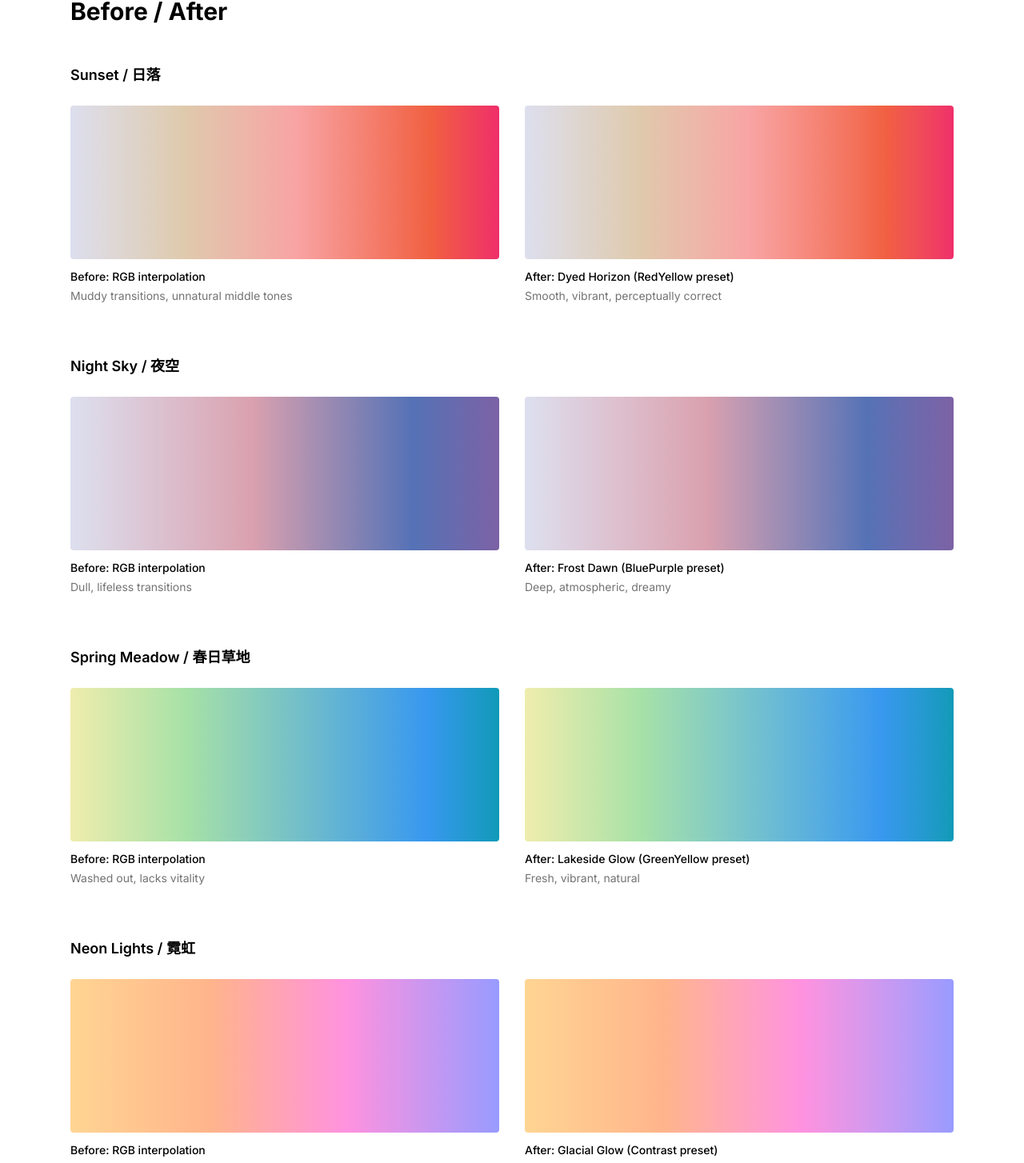
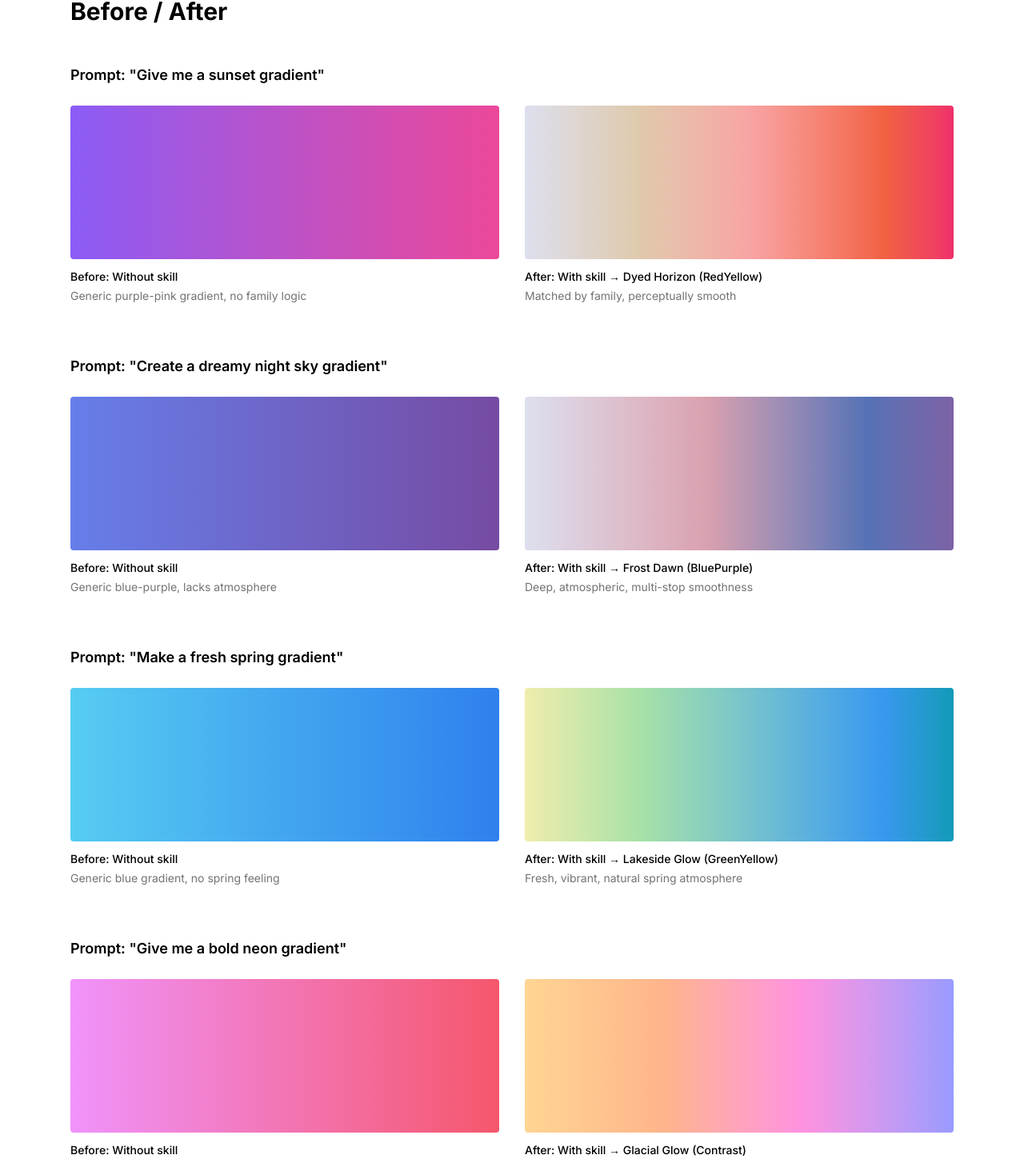
Before and after one commit to biasia-sudo/gradients-skill-site, a Next.js app: page / in a window 1280 px wide. Shown: the part 433-1887 px from the top of the page at 80% size. Built offline with nearby package versions, Linux system fonts and the light colour scheme.

Commit message:
Fix: before/after should show without skill vs with skill, not RGB vs oklab

```diff
--- a/app/page.tsx
+++ b/app/page.tsx
@@ -99,20 +99,20 @@ export default function Home() {
           <div className="space-y-16">
             {/* Sunset */}
             <div>
-              <h3 className="text-lg font-semibold mb-6">Sunset / 日落</h3>
+              <h3 className="text-lg font-semibold mb-6">Prompt: "Give me a sunset gradient"</h3>
               <div className="grid md:grid-cols-2 gap-8">
                 <div>
                   <GradientBox
-                    gradient="linear-gradient(90deg, #DDDFEE 0%, #DFCAAD 26.4%, #F8A4A4 52.4%, #F16041 84.1%, #EF2F6A 100%)"
-                    label="Before: RGB interpolation"
-                    description="Muddy transitions, unnatural middle tones"
+                    gradient="linear-gradient(90deg, #8B5CF6 0%, #EC4899 100%)"
+                    label="Before: Without skill"
+                    description="Generic purple-pink gradient, no family logic"
                   />
                 </div>
                 <div>
                   <GradientBox
                     gradient="linear-gradient(in oklab, #DDDFEE 0%, #DFCAAD 26.4%, #F8A4A4 52.4%, #F16041 84.1%, #EF2F6A 100%)"
-                    label="After: Dyed Horizon (RedYellow preset)"
-                    description="Smooth, vibrant, perceptually correct"
+                    label="After: With skill → Dyed Horizon (RedYellow)"
+                    description="Matched by family, perceptually smooth"
                   />
                 </div>
               </div>
@@ -120,20 +120,20 @@ export default function Home() {
 
             {/* Night Sky */}
             <div>
-              <h3 className="text-lg font-semibold mb-6">Night Sky / 夜空</h3>
+              <h3 className="text-lg font-semibold mb-6">Prompt: "Create a dreamy night sky gradient"</h3>
               <div className="grid md:grid-cols-2 gap-8">
                 <div>
                   <GradientBox
-                    gradient="linear-gradient(90deg, #DDDFEE 0.5%, #DAA1AF 42.3%, #5572B6 79.8%, #7C62A5 100%)"
-                    label="Before: RGB interpolation"
-                    description="Dull, lifeless transitions"
+                    gradient="linear-gradient(90deg, #667EEA 0%, #764BA2 100%)"
+                    label="Before: Without skill"
+                    description="Generic blue-purple, lacks atmosphere"
                   />
                 </div>
                 <div>
                   <GradientBox
                     gradient="linear-gradient(in oklab, #DDDFEE 0.5%, #DAA1AF 42.3%, #5572B6 79.8%, #7C62A5 100%)"
-                    label="After: Frost Dawn (BluePurple preset)"
-                    description="Deep, atmospheric, dreamy"
+                    label="After: With skill → Frost Dawn (BluePurple)"
+                    description="Deep, atmospheric, multi-stop smoothness"
                   />
                 </div>
               </div>
@@ -141,20 +141,20 @@ export default function Home() {
 
             {/* Spring Meadow */}
             <div>
-              <h3 className="text-lg font-semibold mb-6">Spring Meadow / 春日草地</h3>
+              <h3 className="text-lg font-semibold mb-6">Prompt: "Make a fresh spring gradient"</h3>
               <div className="grid md:grid-cols-2 gap-8">
                 <div>
                   <GradientBox
-                    gradient="linear-gradient(90deg, #EFEDAD 0%, #A7E1A7 26.9%, #3898EF 83.2%, #119AB8 100%)"
-                    label="Before: RGB interpolation"
-                    description="Washed out, lacks vitality"
+                    gradient="linear-gradient(90deg, #56CCF2 0%, #2F80ED 100%)"
+                    label="Before: Without skill"
+                    description="Generic blue gradient, no spring feeling"
                   />
                 </div>
                 <div>
                   <GradientBox
                     gradient="linear-gradient(in oklab, #EFEDAD 0%, #A7E1A7 26.9%, #3898EF 83.2%, #119AB8 100%)"
-                    label="After: Lakeside Glow (GreenYellow preset)"
-                    description="Fresh, vibrant, natural"
+                    label="After: With skill → Lakeside Glow (GreenYellow)"
+                    description="Fresh, vibrant, natural spring atmosphere"
                   />
                 </div>
               </div>
@@ -162,20 +162,20 @@ export default function Home() {
 
             {/* Neon Lights */}
             <div>
-              <h3 className="text-lg font-semibold mb-6">Neon Lights / 霓虹</h3>
+              <h3 className="text-lg font-semibold mb-6">Prompt: "Give me a bold neon gradient"</h3>
               <div className="grid md:grid-cols-2 gap-8">
                 <div>
                   <GradientBox
-                    gradient="linear-gradient(90deg, #FFD593 0%, #FFB48B 32.7%, #FF92DF 64.4%, #989BFF 100%)"
-                    label="Before: RGB interpolation"
-                    description="Flat, lacks punch"
+                    gradient="linear-gradient(90deg, #F093FB 0%, #F5576C 100%)"
+                    label="Before: Without skill"
+                    description="Generic pink gradient, lacks contrast"
                   />
                 </div>
                 <div>
                   <GradientBox
                     gradient="linear-gradient(in oklab, #FFD593 0%, #FFB48B 32.7%, #FF92DF 64.4%, #989BFF 100%)"
-                    label="After: Glacial Glow (Contrast preset)"
-                    description="Bold, electric, statement-making"
+                    label="After: With skill → Glacial Glow (Contrast)"
+                    description="Bold, electric, high-contrast statement"
                   />
                 </div>
               </div>
```
